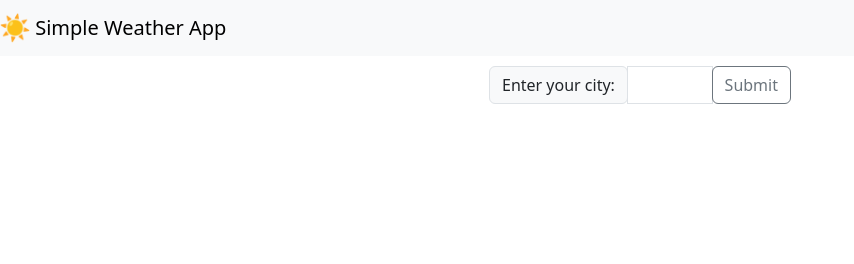
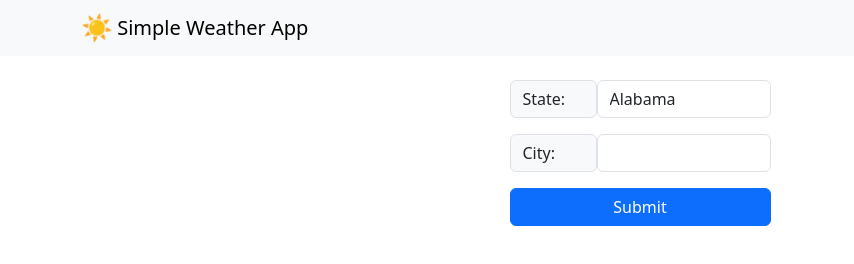
Before and after one commit to jtnoble/simple-weather-app, a plain HTML site: page index.html in a window 1280 px wide. Shown: the whole page, without its empty margins (0-854 px from the left). Drawn offline with nearby package versions, Linux system fonts and the light colour scheme.

Commit message:
Added state/city separation, small layout changes

```diff
--- a/index.html
+++ b/index.html
@@ -12,28 +12,110 @@
 <body>
 
     <nav class="navbar navbar-light bg-light">
+        <div class="container">
             <a class="navbar-brand" href="#">
                 <img src="/images/sun.png" width="30" height="30" class="d-inline-block align-top" alt="">
                 Simple Weather App
             </a>
+        </div>
     </nav>
 
-    <div class="row justify-content-center" style="margin-top: 10px;">
+    <div class="container mt-4">
+    <!-- State Row -->
+        <div class="row justify-content-center mb-3">
             <div class="col-md-3">
-            <div class="input-group mb-3">
-                <div class="input-group-prepend">
-                    <span class="input-group-text" id="basic-addon3">Enter your city: </span>
+                <div class="row g-0 align-items-center">
+                    <div class="col-4">
+                        <span class="input-group-text w-100">State:</span>
                     </div>
-                <input type="text" class="form-control" id="basic-url" aria-describedby="basic-addon3">
-                <div class="input-group-append">
-                    <button class="btn btn-outline-secondary" type="button">Submit</button>
+                    <div class="col">
+                        <select class="form-control" id="state" name="state">
+                            <option value="AL">Alabama</option>
+                            <option value="AK">Alaska</option>
+                            <option value="AZ">Arizona</option>
+                            <option value="AR">Arkansas</option>
+                            <option value="CA">California</option>
+                            <option value="CO">Colorado</option>
+                            <option value="CT">Connecticut</option>
+                            <option value="DE">Delaware</option>
+                            <option value="DC">District Of Columbia</option>
+                            <option value="FL">Florida</option>
+                            <option value="GA">Georgia</option>
+                            <option value="HI">Hawaii</option>
+                            <option value="ID">Idaho</option>
+                            <option value="IL">Illinois</option>
+                            <option value="IN">Indiana</option>
+                            <option value="IA">Iowa</option>
+                            <option value="KS">Kansas</option>
+                            <option value="KY">Kentucky</option>
+                            <option value="LA">Louisiana</option>
+                            <option value="ME">Maine</option>
+                            <option value="MD">Maryland</option>
+                            <option value="MA">Massachusetts</option>
+                            <option value="MI">Michigan</option>
+                            <option value="MN">Minnesota</option>
+                            <option value="MS">Mississippi</option>
+                            <option value="MO">Missouri</option>
+                            <option value="MT">Montana</option>
+                            <option value="NE">Nebraska</option>
+                            <option value="NV">Nevada</option>
+                            <option value="NH">New Hampshire</option>
+                            <option value="NJ">New Jersey</option>
+                            <option value="NM">New Mexico</option>
+                            <option value="NY">New York</option>
+                            <option value="NC">North Carolina</option>
+                            <option value="ND">North Dakota</option>
+                            <option value="OH">Ohio</option>
+                            <option value="OK">Oklahoma</option>
+                            <option value="OR">Oregon</option>
+                            <option value="PA">Pennsylvania</option>
+                            <option value="RI">Rhode Island</option>
+                            <option value="SC">South Carolina</option>
+                            <option value="SD">South Dakota</option>
+                            <option value="TN">Tennessee</option>
+                            <option value="TX">Texas</option>
+                            <option value="UT">Utah</option>
+                            <option value="VT">Vermont</option>
+                            <option value="VA">Virginia</option>
+                            <option value="WA">Washington</option>
+                            <option value="WV">West Virginia</option>
+                            <option value="WI">Wisconsin</option>
+                            <option value="WY">Wyoming</option>
+                        </select>
                     </div>
                 </div>
             </div>
         </div>
 
+        <!-- City Row -->
+        <div class="row justify-content-center mb-3">
+            <div class="col-md-3">
+                <div class="row g-0 align-items-center">
+                    <div class="col-4">
+                        <span class="input-group-text w-100">City:</span>
+                    </div>
+                    <div class="col">
+                        <!-- TODO: Eventually API Call to get all cities here... -->
+                        <input type="text" class="form-control">
+                    </div>
+                </div>
+            </div>
+        </div>
+
+        <!-- Button Row -->
+        <div class="row justify-content-center mb-3">
+            <div class="col-md-3">
+                <button class="btn btn-primary w-100">Submit</button>
+            </div>
+        </div>
+
+        <!-- TODO: Popular places cards: Show popular places and their current weather (California, Colorado, Chicago, New York?) -->
+
+    </div>
+
 
     <!-- Bootstrap.js -->
+    <script src="js/main.js"></script>
     <script src="https://cdn.jsdelivr.net/npm/bootstrap@5.3.8/dist/js/bootstrap.bundle.min.js" integrity="sha384-FKyoEForCGlyvwx9Hj09JcYn3nv7wiPVlz7YYwJrWVcXK/BmnVDxM+D2scQbITxI" crossorigin="anonymous"></script>
 </body>
 </html>
```
Lines whose indentation alone changed are shown as unchanged.
